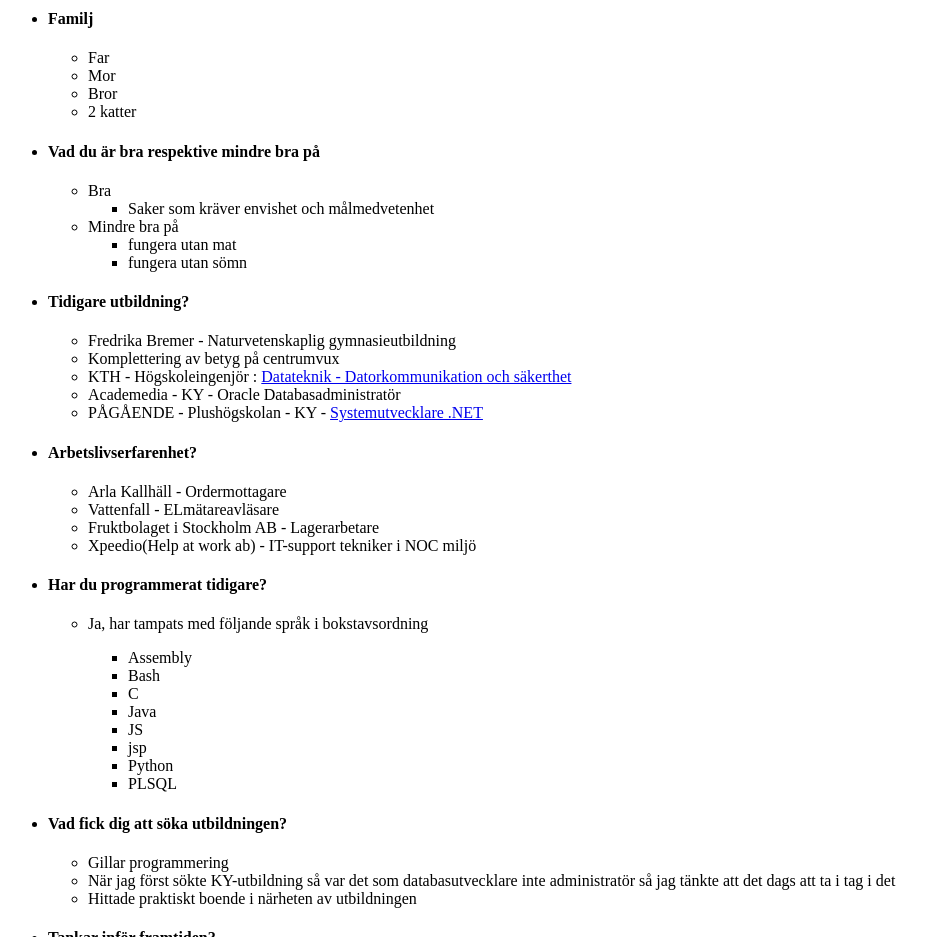
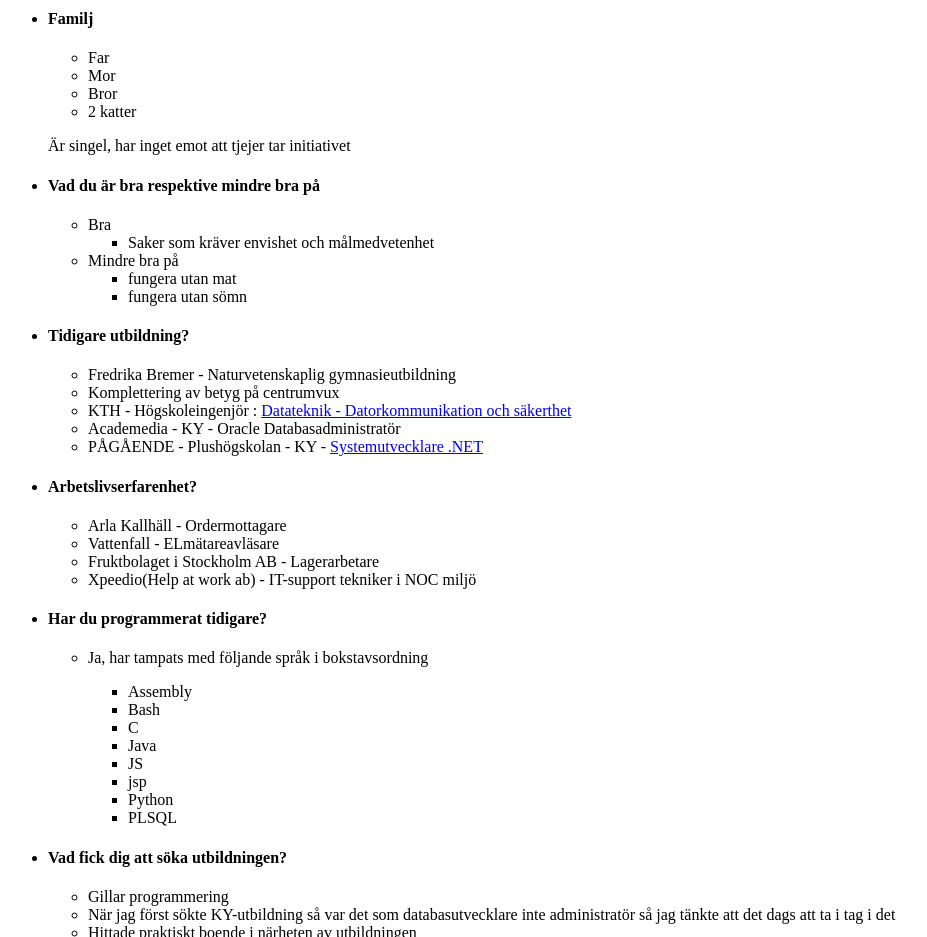
Before and after one commit to webproduktion01/webproduktion01.github.io, a plain HTML site: page HTML5/pages/presentation.html in a window 1280 px wide. Shown: the part 1300-2237 px from the top of the page, without its empty margins (0-927 px from the left). Drawn offline with Linux system fonts and the light colour scheme.

Commit message:
Added small detail

```diff
--- a/HTML5/pages/presentation.html
+++ b/HTML5/pages/presentation.html
@@ -50,6 +50,7 @@
                                    <li>Bror</li>
                                    <li>2 katter</li>
                                </ul>
+                               <p>Är singel, har inget emot att tjejer tar initiativet</p>
                            </section>
                         </li>
                         <li>
```
